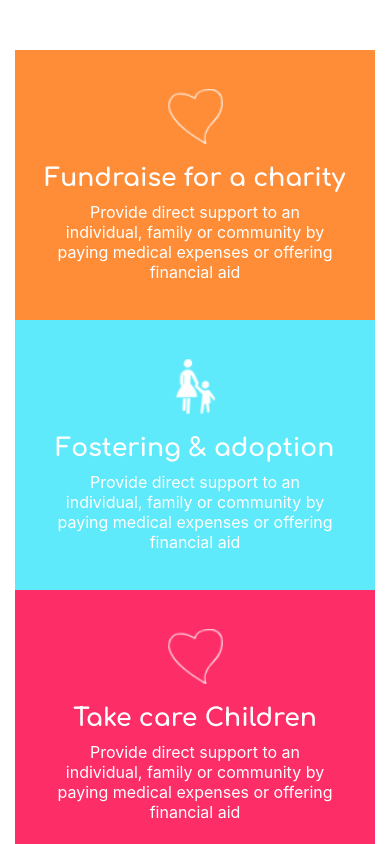
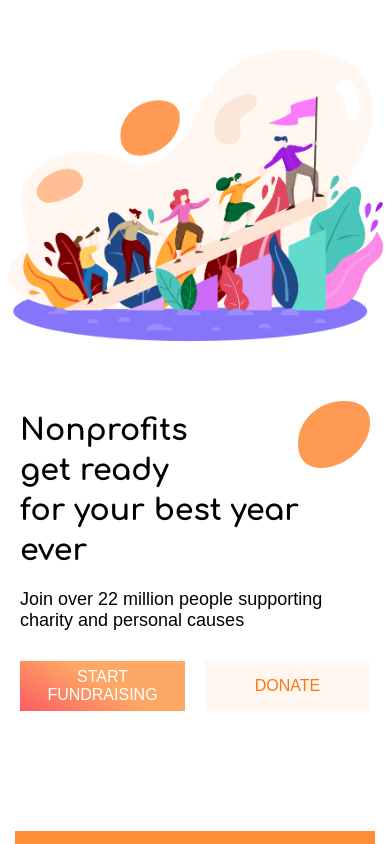
Before and after one commit to KaitlynBro/gorib, a React (Create React App) app in the folder client/: page / in a window 390 px wide. Shown: the top 844 px of the page. Built offline with nearby package versions, Linux system fonts and the light colour scheme; the HTML template or start-up script is replaced by a standard one; a web font is replaced by a local one.

Commit message:
header responsive

```diff
--- a/client/src/App.css
+++ b/client/src/App.css
@@ -1137,6 +1137,24 @@ button.button-single:hover {
 
 
 @media only screen and (max-width:1025px) {
+	.header {
+		margin: 50px auto;
+	}
+	.header-image {
+		display: flex;
+		justify-content: center;
+		align-items: center;
+	}
+	.header-image img {
+		max-width: 375px;
+	}
+	.header-content h1 {
+		font-size: 40px;
+		line-height: 50px;
+	}
+	.header-content img {
+		right: 190px;
+	}
 	.services-wrapper-bg {
 		display: none;
 	}
@@ -1242,6 +1260,23 @@ button.button-single:hover {
 }
 
 @media only screen and (max-width: 800px) {
+	.header {
+		flex-direction: column;
+	}
+	.header-content {
+		width: 100%;
+    	margin: 50px 0;
+    	padding: 20px;
+    	box-sizing: border-box;
+	}
+	.header-content img {
+		right:20px;
+		top: 10px;
+	}
+	.header-content h1 {
+		font-size: 30px;
+		line-height: 40px;
+	}
 	.causes-wrapper {
 		margin:50px 0 0 0;
 	}
--- a/client/src/App.js
+++ b/client/src/App.js
@@ -15,8 +15,8 @@ class App extends Component {
   render () {
     return (
       <div className='App'>
-        {/* <Nav />
-        <Header /> */}
+        {/* <Nav /> */}
+        <Header />
         <Services />
         <Causes />
         <Info />
```
